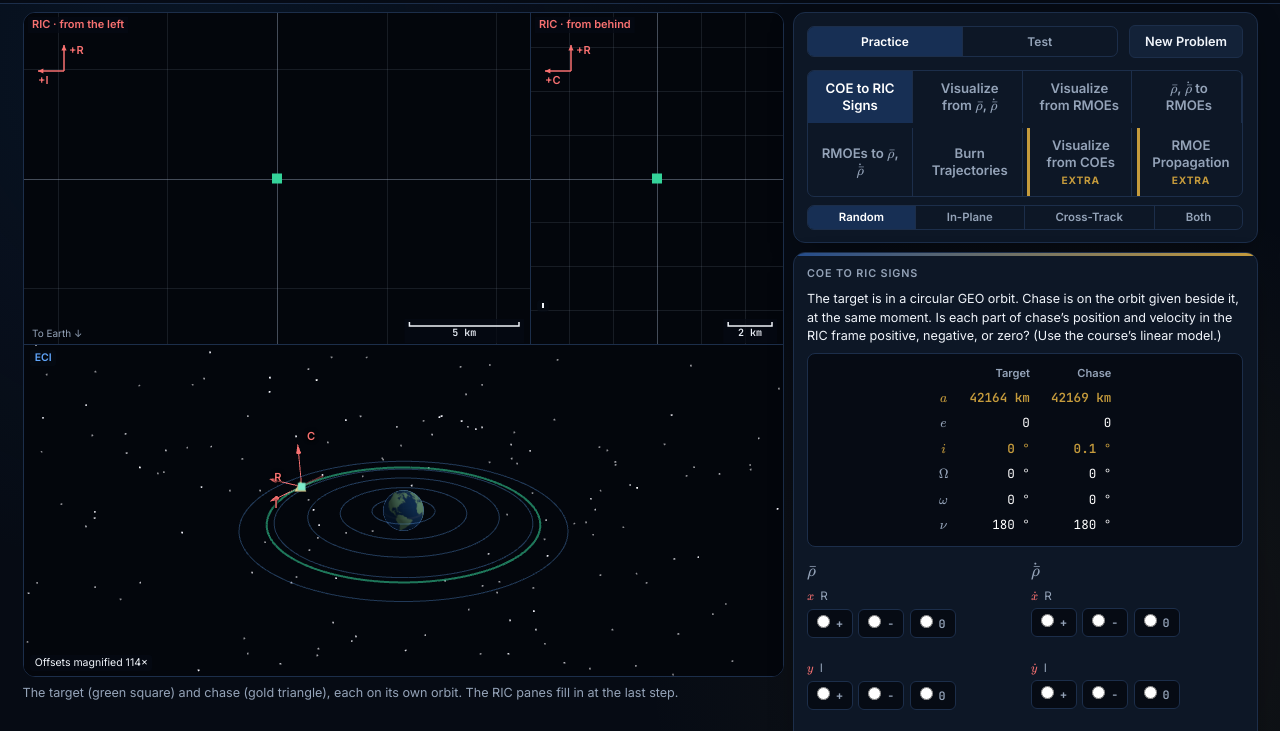
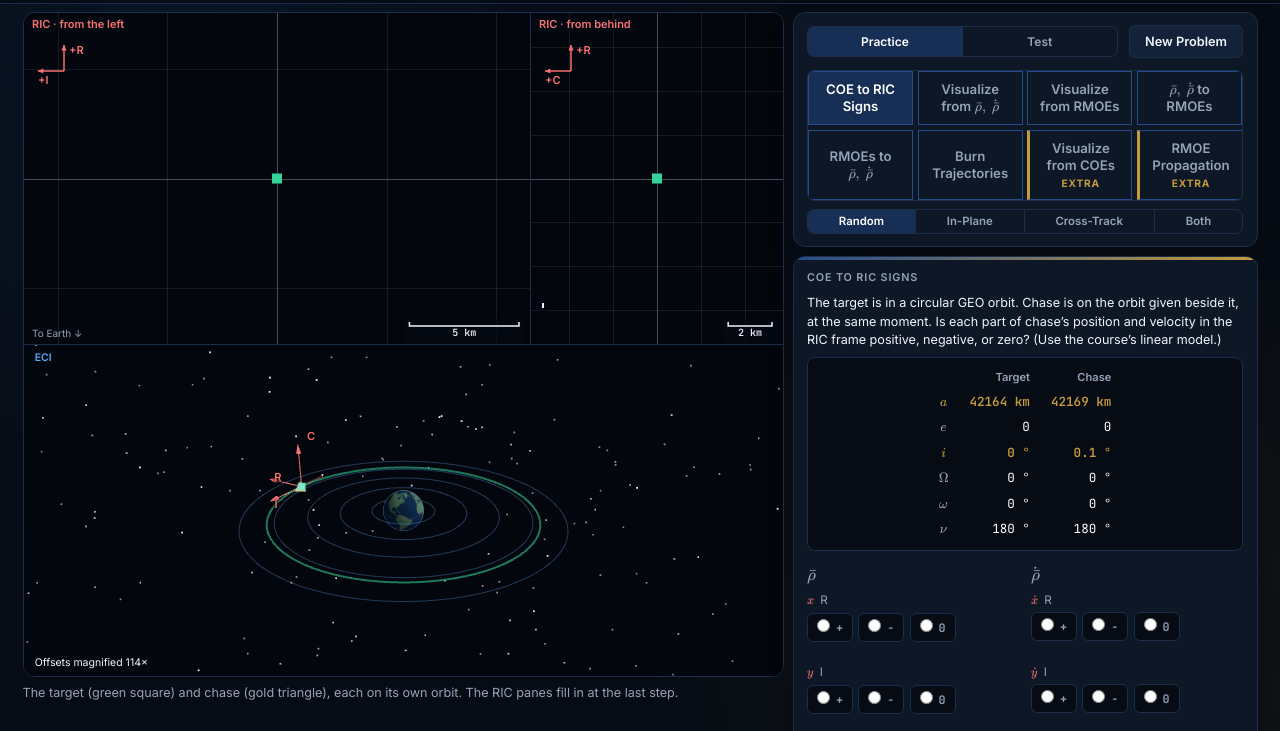
Before and after one commit to brantleyforrest/OTC-OW-Pages, a plain HTML site: page practice/test-2-practice.html in a window 1280 px wide. Shown: the part 49-780 px from the top of the page. Drawn offline with nearby package versions, Linux system fonts and the light colour scheme; a web font is replaced by a local one.

Commit message:
Test 2 Button Fix

```diff
--- a/practice/test-2-practice.html
+++ b/practice/test-2-practice.html
@@ -121,6 +121,7 @@
             font-weight: 600;
             line-height: 1.3;
             white-space: normal;
+            border: 1px solid var(--border-accent);
         }
         @media (max-width: 640px) {
             .sections { grid-template-columns: repeat(2, minmax(0, 1fr)); }
--- a/practice/test-2-practice.js
+++ b/practice/test-2-practice.js
@@ -24,13 +24,13 @@
     const SECTIONS = [
         { key: 'coeric', label: 'COE to RIC Signs', module: window.Test2CoericProblems,
           types: [['random', 'Random'], ['in-plane', 'In-Plane'], ['cross', 'Cross-Track'], ['both', 'Both']] },
-        { key: 'vis-state', label: 'Visualize from $\\bar\\rho$, $\\dot{\\bar\\rho}$', module: window.Test2VisStateProblems,
+        { key: 'vis-state', label: 'Visualize from $\\bar\\rho,\\ \\dot{\\bar\\rho}$', module: window.Test2VisStateProblems,
           types: [['random', 'Random'], ['in-plane', 'In-Plane'], ['cross', 'With Cross-Track']] },
         { key: 'vis-rmoe', label: 'Visualize from RMOEs', module: window.Test2VisRmoeProblems,
           types: [['random', 'Random'], ['in-plane', 'In-Plane'], ['cross', 'With Cross-Track']] },
-        { key: 'rmoe', label: '$\\bar\\rho$, $\\dot{\\bar\\rho}$ to RMOEs', module: Rmoe && { generate: () => Rmoe.generate('forward'), grade: Rmoe.grade },
+        { key: 'rmoe', label: '$\\bar\\rho,\\ \\dot{\\bar\\rho}$ to RMOEs', module: Rmoe && { generate: () => Rmoe.generate('forward'), grade: Rmoe.grade },
           types: [['forward', 'State to RMOEs']] },
-        { key: 'state', label: 'RMOEs to $\\bar\\rho$, $\\dot{\\bar\\rho}$', module: Rmoe && { generate: () => Rmoe.generate('reverse'), grade: Rmoe.grade },
+        { key: 'state', label: 'RMOEs to $\\bar\\rho,\\ \\dot{\\bar\\rho}$', module: Rmoe && { generate: () => Rmoe.generate('reverse'), grade: Rmoe.grade },
           types: [['reverse', 'RMOEs to State']] },
         { key: 'burns', label: 'Burn Trajectories', module: window.Test2BurnsProblems,
           types: [['random', 'Random'], ['+R', '+R'], ['-R', '−R'], ['+I', '+I'], ['-I', '−I']] },
```
